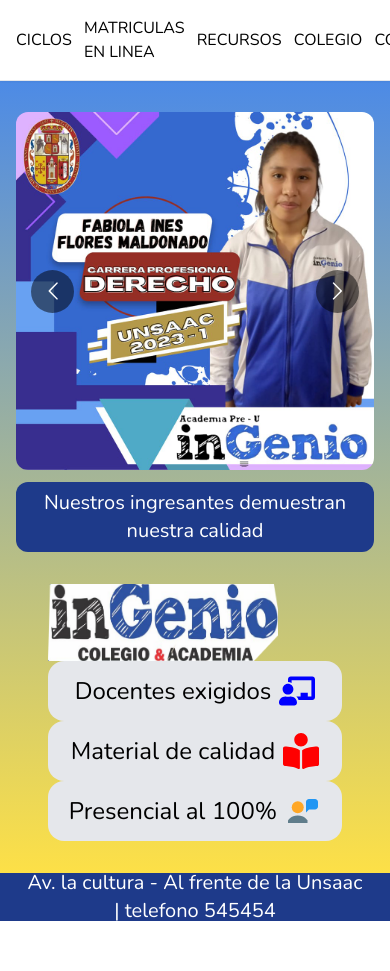
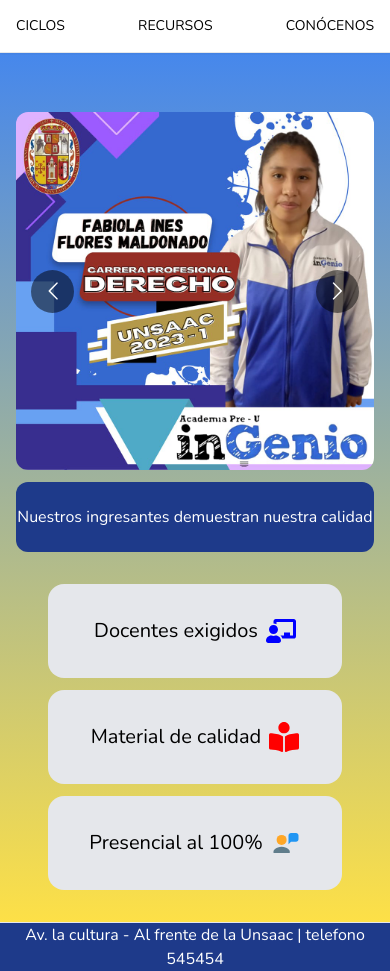
Before and after one commit to EdwardMelendezM/University-Prep-Academy-Prototype, a Next.js app: page / in a window 390 px wide. Before the commit the page ends 925 px from the top, so only its background shows below. Built offline with nearby package versions, Linux system fonts and the light colour scheme.

Commit message:
adding responsitive in navbar and logo

```diff
--- a/src/app/components/Footer.tsx
+++ b/src/app/components/Footer.tsx
@@ -9,10 +9,11 @@
       flex
       items-center
       justify-center
-      text-xl
+      text-md
+      sm:text-xl
       text-white
     ">
-      Av. la cultura  - Al frente de la Unsaac  |  telefono 545454
+      Av. la cultura  - Al frente de la Unsaac  |   telefono 545454
 
     </div>
   );
--- a/src/app/components/Ingresantes.tsx
+++ b/src/app/components/Ingresantes.tsx
@@ -15,7 +15,7 @@
     },
     tablet: {
       breakpoint: { max: 1024, min: 464 },
-      items: 2
+      items: 1
     },
     mobile: {
       breakpoint: { max: 464, min: 0 },
--- a/src/app/components/Logo.tsx
+++ b/src/app/components/Logo.tsx
@@ -10,12 +10,12 @@
 const Logo = () => {
 
   return (
-    <div className='flex sm:flex-row flex-col justify-between alignt-center p-8 sm:p-4'>
-      <img src="logo.png" alt="ingenio logo" className="w-full h-full max-w-[230px]" />
+    <div className='flex sm:flex-row flex-col justify-between alignt-center p-8 sm:p-4 gap-3'>
+      <img src="logo.png" alt="ingenio logo" className="hidden md:block w-full h-full max-w-[230px]" />
 
-      <div className='flex sm:flex-col flex-row gap-2 text-center items-center justify-center text-2xl bg-gray-200 p-3 rounded-2xl'> Docentes exigidos<FaChalkboardTeacher style={{ color: 'blue', fontSize: '1.5em' }} /></div>
-      <div className='flex sm:flex-col flex-row gap-2 text-center items-center justify-center text-2xl bg-gray-200 p-3 rounded-2xl'> Material de calidad<FaBookReader style={{ color: 'red', fontSize: '1.5em' }} /></div>
-      <div className='flex sm:flex-col flex-row gap-2 text-center items-center justify-center text-2xl bg-gray-200 p-3 rounded-2xl'> Presencial al 100%<FcVoicePresentation style={{ color: 'red', fontSize: '1.5em' }} /></div>
+      <div className='flex sm:flex-col gap-2 text-center items-center justify-center text-xl bg-gray-200 sm:p-3 rounded-2xl  p-8'> Docentes exigidos<FaChalkboardTeacher style={{ color: 'blue', fontSize: '1.5em' }} /></div>
+      <div className='flex sm:flex-col gap-2 text-center items-center justify-center text-xl bg-gray-200 sm:p-3 rounded-2xl p-8'> Material de calidad<FaBookReader style={{ color: 'red', fontSize: '1.5em' }} /></div>
+      <div className='flex sm:flex-col gap-2 text-center items-center justify-center text-xl bg-gray-200 sm:p-3 rounded-2xl  p-8'> Presencial al 100%<FcVoicePresentation style={{ color: 'red', fontSize: '1.5em' }} /></div>
 
 
     </div>
--- a/src/app/components/SilderHorizontal.tsx
+++ b/src/app/components/SilderHorizontal.tsx
@@ -15,9 +15,10 @@
       ${bg}
       flex items-center
       justify-center
-      sm:text-3xl
-      md:text-4xl
-      text-xl
+      sm:text-2xl
+      md:text-3xl
+      xl:text-4xl
+      text-md
       text-white
       text-center
       border-0
--- a/src/app/components/navbar/Navbar.tsx
+++ b/src/app/components/navbar/Navbar.tsx
@@ -12,14 +12,14 @@
       ">
         <Container>
           <div className="
-            flex flex-row items-center justify-between gap-3 md:gap-0
+            flex flex-row items-center justify-between gap-3 md:gap-0 text-sm sm:text-md md:text-lg
           ">
-            <div>CICLOS</div>
-            <div>MATRICULAS EN LINEA</div>
-            <div>RECURSOS</div>
-            <div>COLEGIO</div>
-            <div>CONÓCENOS</div>
-            <div>CONTACTO</div>
+            <div className="">CICLOS</div>
+            <div className="hidden sm:block">MATRICULAS EN LINEA</div>
+            <div className="">RECURSOS</div>
+            <div className="hidden sm:block">COLEGIO</div>
+            <div className="">CONÓCENOS</div>
+            <div className="hidden sm:block">CONTACTO</div>
           </div>
         </Container>
       </div>
--- a/src/app/layout.tsx
+++ b/src/app/layout.tsx
@@ -28,6 +28,7 @@
           {children}
         </div>
         <Redes />
+        <hr />
         <Footer />
       </body>
     </html>
```
